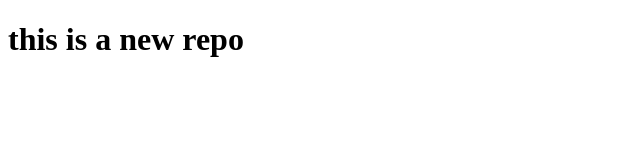
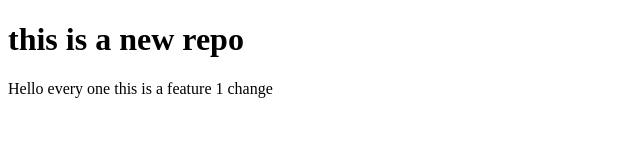
Before and after one commit to anugrahshinde23/local-repo, a plain HTML site: page index.html in a window 1280 px wide. Shown: the whole page, without its empty margins (0-640 px from the left). Drawn offline with Linux system fonts and the light colour scheme.

Commit message:
making change in index.html thru feature1

```diff
--- a/index.html
+++ b/index.html
@@ -7,5 +7,6 @@
 </head>
 <body>
     <h1>this is a new repo</h1>
+    <p>Hello every one this is a feature 1 change</p>
 </body>
 </html>
```
